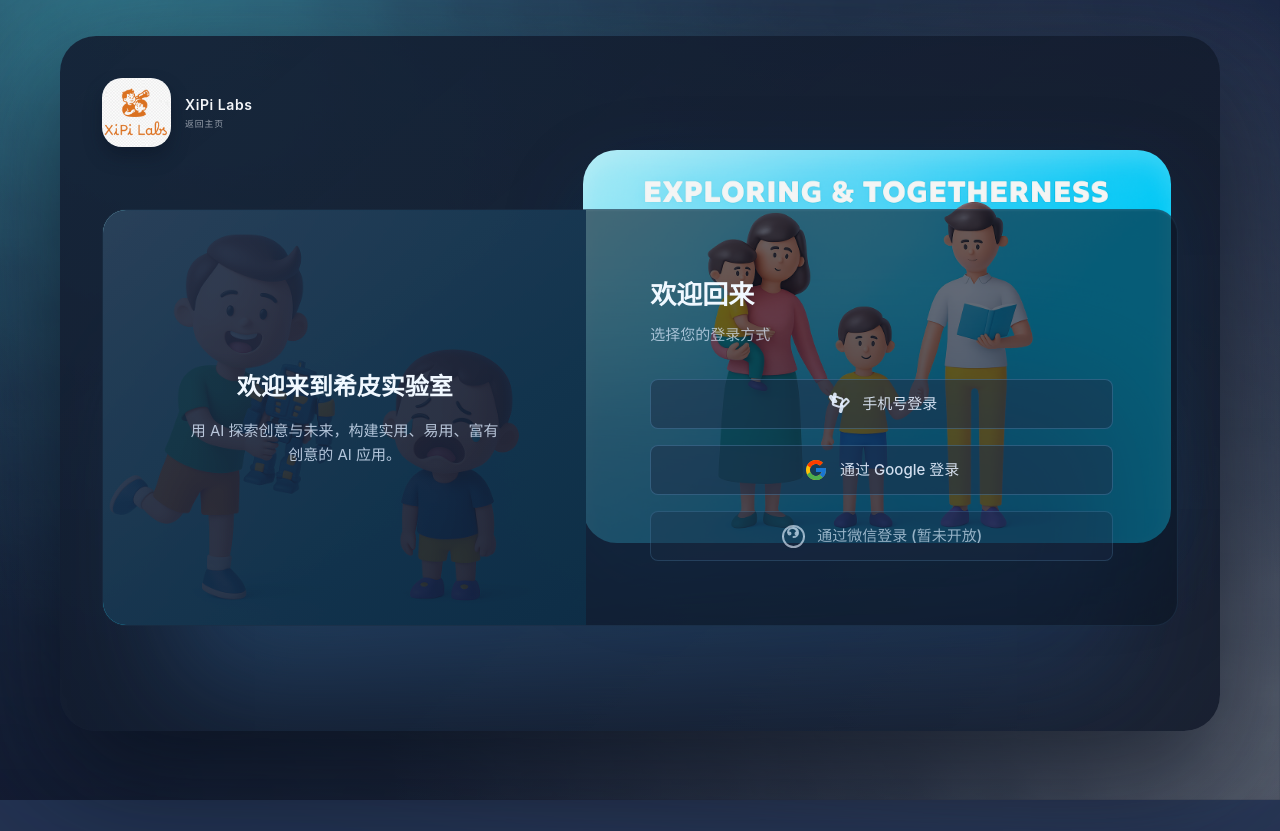
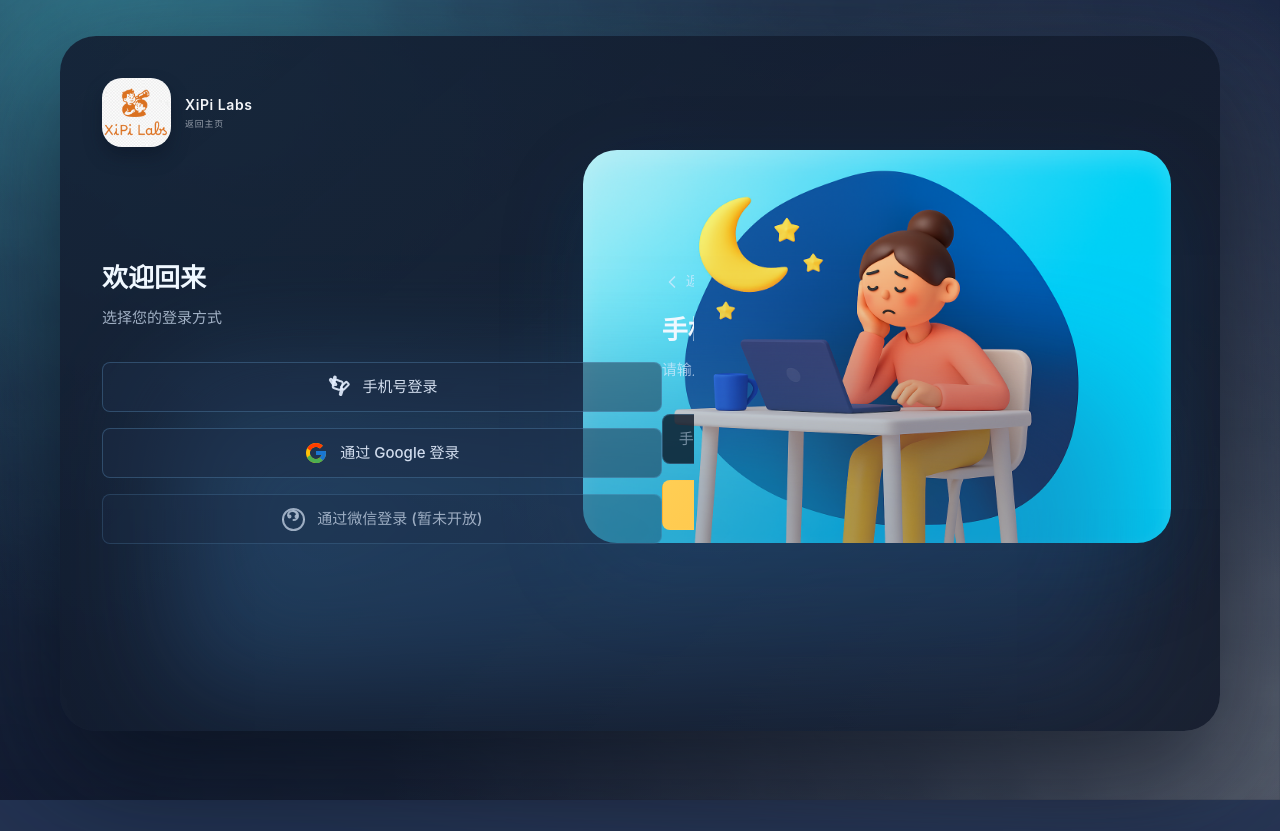
Before and after one commit to chenjiangbo/XiPiLabs-web, a Next.js app: page /login in a window 1280 px wide. Built offline with nearby package versions, Linux system fonts and the light colour scheme.

Commit message:
fix(ui): address feedback on hero and login pages

```diff
--- a/src/app/globals.css
+++ b/src/app/globals.css
@@ -1197,11 +1197,11 @@ main {
 }
 
 .auth-user-avatar {
-  width: 28px;
-  height: 28px;
+  width: 24px;
+  height: 24px;
   border-radius: 50%;
   object-fit: cover;
-  border: 2px solid rgba(118, 186, 241, 0.2);
+  border: 1px solid rgba(118, 186, 241, 0.3);
 }
 
 .auth-user-name {
@@ -1216,7 +1216,9 @@ main {
   justify-content: center;
   background: none;
   border: none;
-  padding: 4px;
+  padding: 2px;
+  width: 28px;
+  height: 28px;
   cursor: pointer;
   color: rgba(235, 241, 248, 0.6);
   border-radius: 50%;
@@ -1229,8 +1231,8 @@ main {
 }
 
 .logout-icon {
-  width: 18px;
-  height: 18px;
+  width: 16px;
+  height: 16px;
 }
 
 /* === Login Page & Form Styles === */
@@ -1239,51 +1241,21 @@ main {
   z-index: 1;
   margin-top: clamp(24px, 3.2vw, 48px);
   min-height: 480px; /* Ensure card has enough height */
+  display: flex; /* Use flex to control child */
 }
 
 .login-container {
   display: flex;
   height: 100%;
   width: 100%;
-  background: rgba(10, 20, 35, 0.6);
-  border-radius: 24px;
-  overflow: hidden;
-  border: 1px solid rgba(118, 186, 241, 0.1);
-  box-shadow: inset 0 1px 2px rgba(255, 255, 255, 0.05);
-}
-
-.login-image-placeholder {
-  flex: 1 1 45%;
-  background: linear-gradient(145deg, rgba(28, 45, 71, 0.9), rgba(15, 28, 50, 0.9)), url("/cover_random/hero11.png") center/cover;
-  display: flex;
-  align-items: center;
-  justify-content: center;
-  padding: 32px;
-  color: #fff;
-}
-
-.login-image-content {
-  text-align: center;
-  max-width: 320px;
-}
-
-.login-image-content h3 {
-  font-size: 24px;
-  font-weight: 600;
-  margin: 0 0 12px;
-  color: #f0f8ff;
-}
-
-.login-image-content p {
-  font-size: 15px;
-  color: rgba(220, 235, 255, 0.8);
-  line-height: 1.6;
 }
 
 .login-form-area {
-  flex: 1 1 55%;
+  flex: 0 0 55%; /* Occupy left 55% of the space */
+  max-width: 55%;
   position: relative;
   overflow: hidden; /* This is crucial for the sliding effect */
+  padding-right: 32px; /* Add some padding between form and image area */
 }
 
 .login-view-wrapper {
@@ -1295,7 +1267,7 @@ main {
 
 .login-view {
   width: 50%; /* Each view takes half of the wrapper */
-  padding: clamp(32px, 5vw, 64px);
+  padding: clamp(32px, 4vw, 48px) 0; /* Adjusted padding */
   display: flex;
   flex-direction: column;
   justify-content: center;
--- a/src/app/login/page.tsx
+++ b/src/app/login/page.tsx
@@ -2,10 +2,29 @@ import type { CSSProperties } from "react";
 import LoginForm from "@/components/LoginForm";
 import Link from "next/link";
 
+// Replicate the hero images array from the main page
+const heroImages = [
+  "/cover_random/hero1.png",
+  "/cover_random/hero2.png",
+  "/cover_random/hero3.png",
+  "/cover_random/hero4.png",
+  "/cover_random/hero5.png",
+  "/cover_random/hero6.png",
+  "/cover_random/hero7.png",
+  "/cover_random/hero8.png",
+  "/cover_random/hero9.png",
+  "/cover_random/hero10.png",
+  "/cover_random/hero11.png",
+  "/cover_random/hero12.png",
+  "/cover_random/hero13.png",
+  "/cover_random/hero14.png",
+] as const;
+
 export default function LoginPage() {
-  // Use a static background for the login page for consistency
+  // Randomly select a hero image
+  const heroArt = heroImages[Math.floor(Math.random() * heroImages.length)];
   const heroCardStyle = {
-    "--hero-art": `url(/cover_random/hero4.png)`,
+    "--hero-art": `url(${heroArt})`,
   } as CSSProperties;
 
   return (
--- a/src/components/AuthNavMenu.tsx
+++ b/src/components/AuthNavMenu.tsx
@@ -5,8 +5,8 @@ import Link from "next/link";
 
 // Define the user type based on expected API response
 interface User {
-  name: string;
-  avatar: string;
+  displayName: string;
+  avatarUrl: string | null;
 }
 
 // A simple, generic icon for logout
@@ -18,14 +18,13 @@ const LogoutIcon = () => (
     viewBox="0 0 24 24"
     fill="none"
     stroke="currentColor"
-    strokeWidth="2"
+    strokeWidth="2.5"
     strokeLinecap="round"
     strokeLinejoin="round"
     className="logout-icon"
   >
-    <path d="M9 21H5a2 2 0 0 1-2-2V5a2 2 0 0 1 2-2h4" />
-    <polyline points="16 17 21 12 16 7" />
-    <line x1="21" y1="12" x2="9" y2="12" />
+    <path d="M18.36 6.64a9 9 0 1 1-12.73 0"></path>
+    <line x1="12" y1="2" x2="12" y2="12"></line>
   </svg>
 );
 
@@ -80,8 +79,8 @@ export default function AuthNavMenu() {
           <>
             <span className="auth-user-info">
               {/* eslint-disable-next-line @next/next/no-img-element */}
-              <img src={user.avatar || '/xipi_log_notext.png'} alt={user.name} className="auth-user-avatar" />
-              <span className="auth-user-name">{user.name}</span>
+              <img src={user.avatarUrl || '/xipi_log_notext.png'} alt={user.displayName} className="auth-user-avatar" />
+              <span className="auth-user-name">{user.displayName}</span>
             </span>
             <button onClick={handleLogout} className="auth-logout-button" aria-label="Logout">
               <LogoutIcon />
--- a/src/components/LoginForm.tsx
+++ b/src/components/LoginForm.tsx
@@ -145,13 +145,6 @@ export default function LoginForm() {
 
     return (
         <div className="login-container">
-            <div className="login-image-placeholder">
-                {/* Placeholder for the user's image */}
-                <div className="login-image-content">
-                    <h3>欢迎来到希皮实验室</h3>
-                    <p>用 AI 探索创意与未来，构建实用、易用、富有创意的 AI 应用。</p>
-                </div>
-            </div>
             <div className="login-form-area">
                 <div className="login-view-wrapper" style={{ transform: `translateX(${view === 'select' ? '0%' : '-100%'})` }}>
                     {renderSelectionView()}
```
